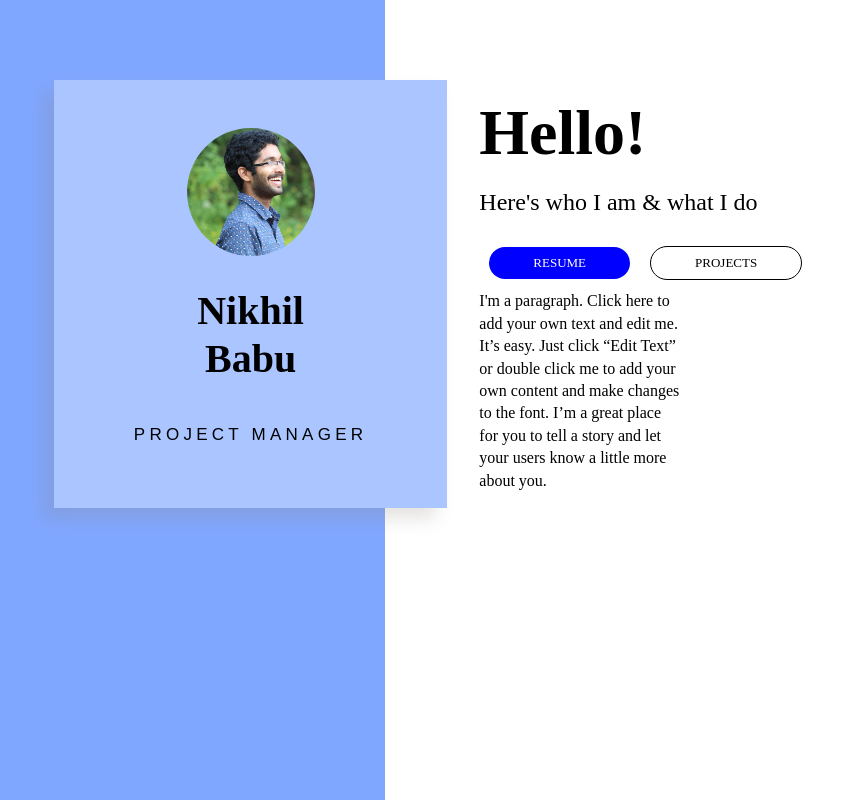
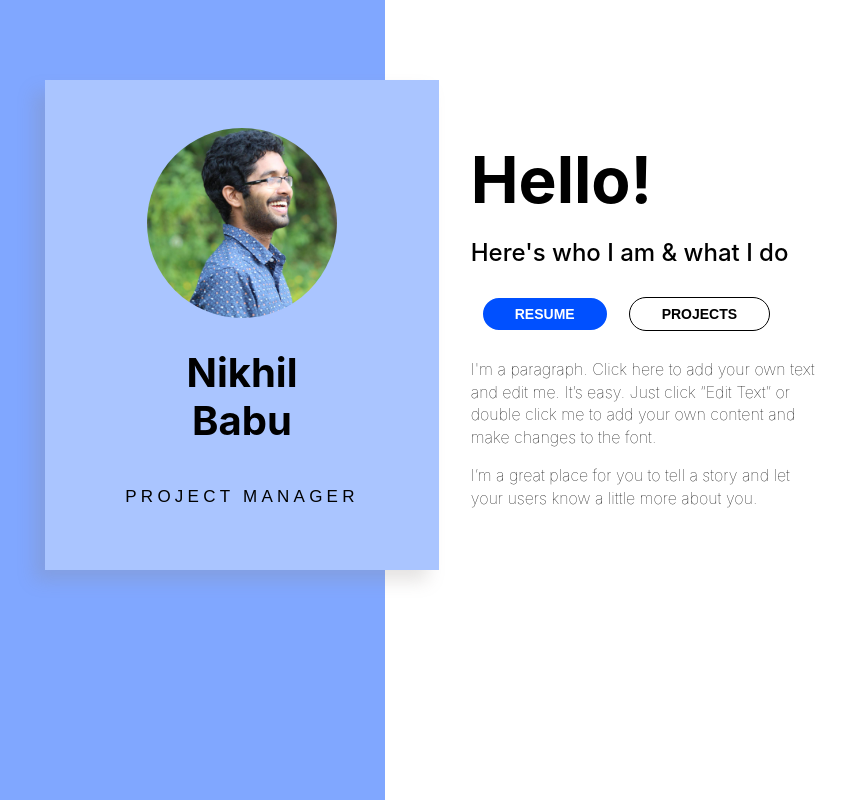
Before and after one commit to Nikhil713/Portfolio, a React (Create React App) app in the folder website/: page / in a window 1280 px wide. Shown: the whole page, without its empty margins (127-973 px from the left). Built offline with nearby package versions, Linux system fonts and the light colour scheme; a web font is replaced by a local one.

Commit message:
Almost there

```diff
--- a/website/src/pages/home/home.css
+++ b/website/src/pages/home/home.css
@@ -1,7 +1,7 @@
 @font-face {
     font-family: 'Montserrat';
     font-style: normal;
-    font-weight: 400;
+    font-weight: 300;
     src: local('Montserrat-Regular'), url(https://fonts.gstatic.com/s/montserrat/v7/zhcz-_WihjSQC0oHJ9TCYL3hpw3pgy2gAi-Ip7WPMi0.woff) format('woff');
 }
 
@@ -15,13 +15,12 @@
     justify-content: center;
     align-items: center;
     /* border: solid; */
-    font-family: 'Montserrat';
 }
 
 .bg-home {
     position: absolute;
     height: auto;
-    width: 100vw;
+    width: 100%;
     z-index: -1;
     /* border: solid; */
 }
@@ -54,12 +53,11 @@
 }
 
 .card-img>img {
-    max-width: 10vw;
+    max-width: 190px;
     border-radius: 100px;
 }
 
 .card-name {
-    font-family: 'Montserrat';
     font-size: 20px;
     font-weight: 500;
     text-align: center;
@@ -86,7 +84,7 @@
 }
 
 .home-side-info>div {
-    padding: 0rem;
+
 }
 
 .info-head {
@@ -105,25 +103,38 @@
     font-weight: 500;
 }
 
+.info-buttons {
+    padding: 0;
+}
+
 .info-buttons >button{
 
     height: auto;
     width: auto;
 
     margin: 10px;
-    padding: 0.5rem 2.75rem;
+    padding: 0.5rem 2rem;
 
-    border-radius: 30px;
+    border-radius: 100px;
 
-    font-family: 'Montserrat';
-    font-size: 13px;
-    font-weight: 100;
+    font-family: sans-serif;
+    font-size: 14px;
+    font-weight: 700;
+
+    cursor: pointer;
 }
 
 .info-b1 {
-    border: none;
-    background-color: blue;
+    border: 2px white solid;
+    background-color: rgba(0, 80, 255, 1);
     color: white;
+}
+
+.info-b1:hover{
+    border: 2px solid blue;
+    background-color: white;
+    color: black;
+    transition: 0.4s;
 }
 
 .info-b2 {
@@ -132,7 +143,15 @@
     color: black;
 }
 
+.info-b2:hover{
+    border: 2px white solid;
+    background-color: rgba(0, 80, 255, 1);
+    color: white;
+    transition: 0.4s;
+}
+
 .info-details {
-    width: 200px;
+    width: 350px;
     line-height: 1.4rem;
+    font-weight: 100;
 }
--- a/website/src/pages/home/home.js
+++ b/website/src/pages/home/home.js
@@ -35,7 +35,7 @@ export default class Home extends React.Component {
                                 <button className="info-b2">PROJECTS</button>
                             </div>
                             <div className="info-details">
-                                I'm a paragraph. Click here to add your own text and edit me. It’s easy. Just click “Edit Text” or double click me to add your own content and make changes to the font.
+                                <p>I'm a paragraph. Click here to add your own text and edit me. It’s easy. Just click “Edit Text” or double click me to add your own content and make changes to the font.</p>
                                 I’m a great place for you to tell a story and let your users know a little more about you.
                             </div>
                         </div>
```
